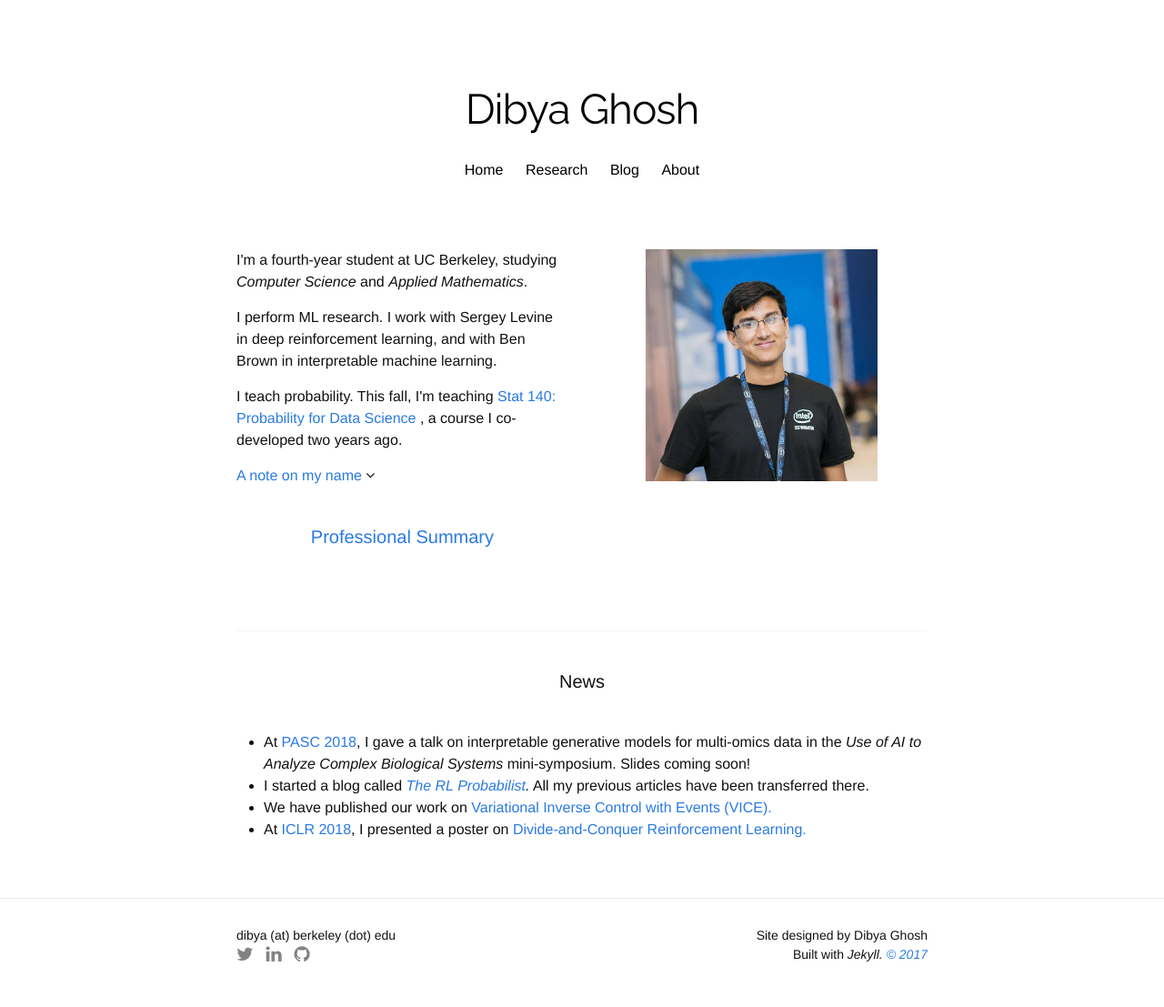
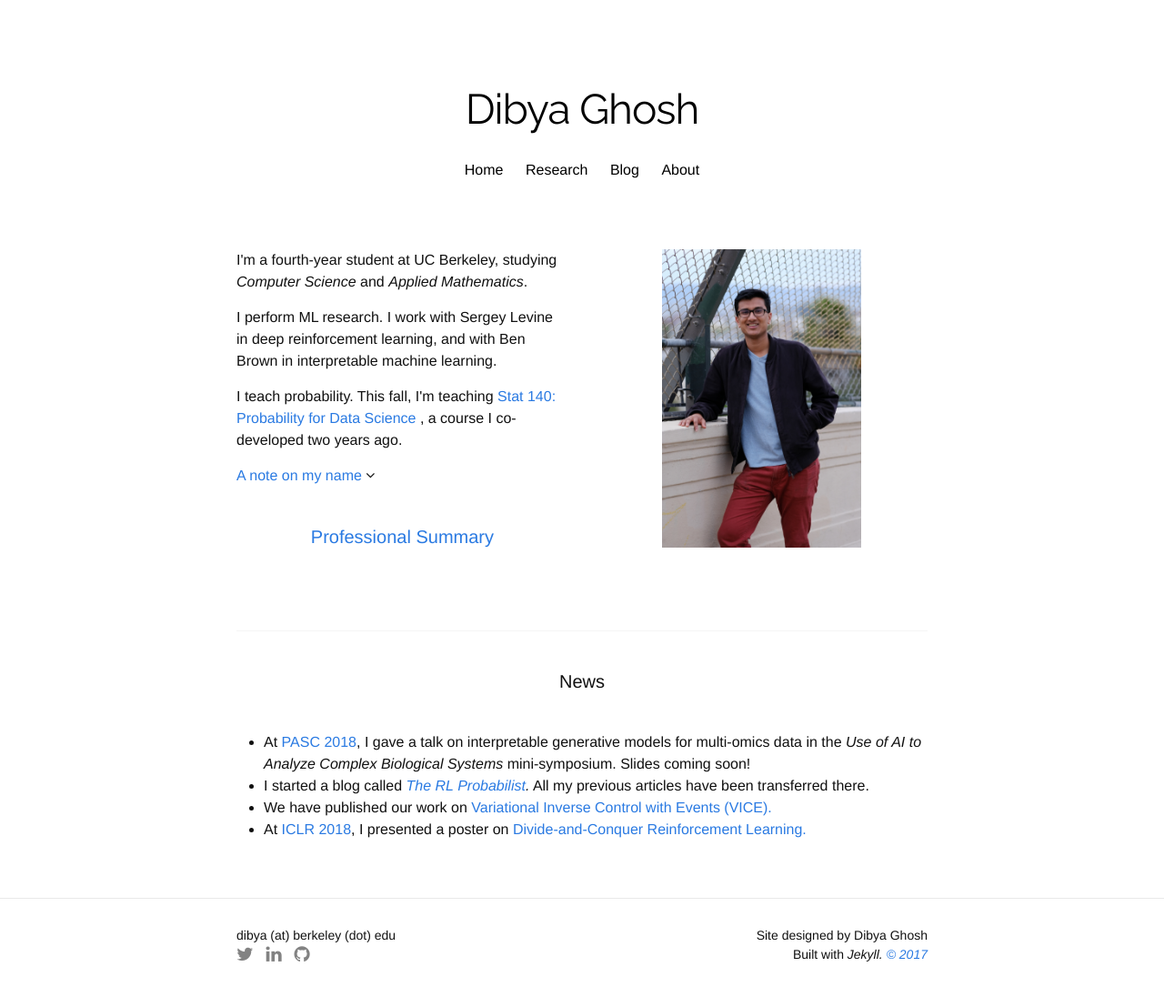
Before and after one commit to dibyaghosh/dibyaghosh.github.io, a Jekyll site: the page built from index.html, in a window 1280 px wide. Shown: the whole page at 91% size. Built offline with Jekyll 4.4.1, drawn with Linux system fonts in a browser that asks for light colours; nearby versions of some CDN libraries; some web fonts are replaced.

Commit message:
Added profile picture

```diff
--- a/css/main.css
+++ b/css/main.css
@@ -1323,7 +1323,7 @@ code {
   width: auto; }
 
 #profile_picture {
-  max-width: 70%;
+  max-width: 60%;
   height: auto;
   align:center;
       display: block;
```
Also changed, not shown: images/dibya_profile.jpg, images/dibya_profile_backup.jpg (added).
